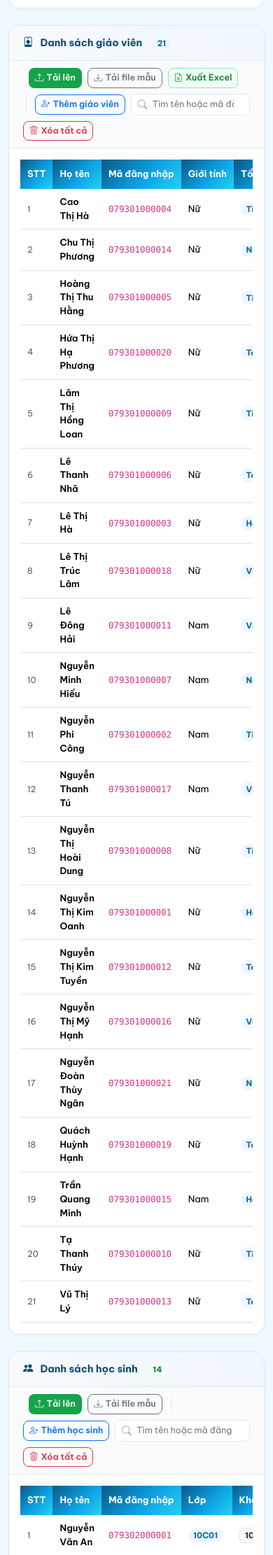
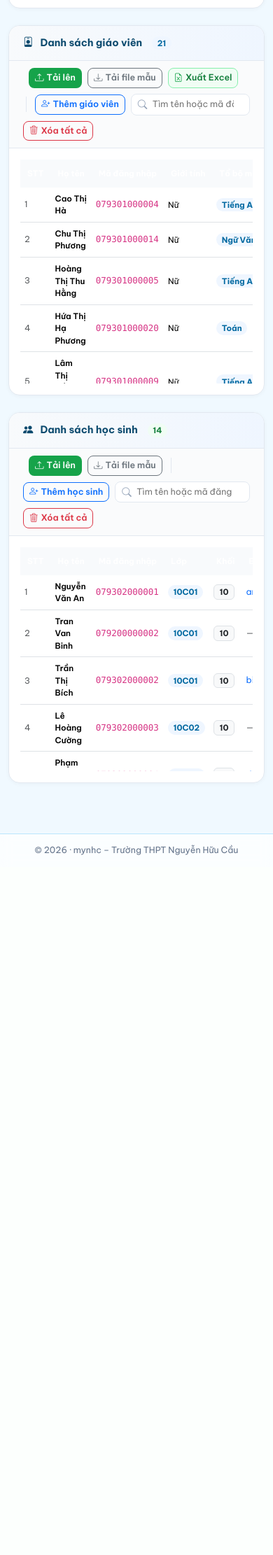
Before and after one commit to datdt4100/mynhc, a Flask app: page /admin in a window 390 px wide. Shown: the part 3036-5258 px from the top of the page at 70% size. After the commit the page ends 4258 px from the top, so only its background shows below. Run offline with Flask 3, Linux system fonts and the light colour scheme; the visitor is signed in with stand-in values (Sample User, id 1); some libraries are stand-ins or nearby versions.

Commit message:
Fix teacher/student list height: max-height 420px with sticky header + vertical scroll; responsive for mobile
Co-Authored-By: Claude Sonnet 4.6 <noreply@anthropic.com>

```diff
--- a/templates/admin/index.html
+++ b/templates/admin/index.html
@@ -136,8 +136,23 @@
   .admin-table tbody tr:hover { background: rgba(224,242,254,.35); }
   .admin-table td { vertical-align: middle; padding: 9px 10px; }
 
-  /* ── Table scroll on mobile ── */
-  .table-responsive-admin { overflow-x: auto; -webkit-overflow-scrolling: touch; }
+  /* ── Table scroll: fixed height + scroll on mobile ── */
+  .table-responsive-admin {
+    overflow-x: auto;
+    overflow-y: auto;
+    -webkit-overflow-scrolling: touch;
+    max-height: 420px;   /* ~10 rows visible; scrolls vertically when list is long */
+  }
+  .table-responsive-admin thead th {
+    position: sticky;
+    top: 0;
+    z-index: 2;
+    background: #F8FAFC;
+  }
+  @media (max-width: 640px) {
+    .table-responsive-admin { max-height: 320px; }
+    .admin-table td, .admin-table th { padding: 7px 6px; font-size: .73rem; }
+  }
 
   /* ── Section toolbar ── */
   .section-toolbar {
```
